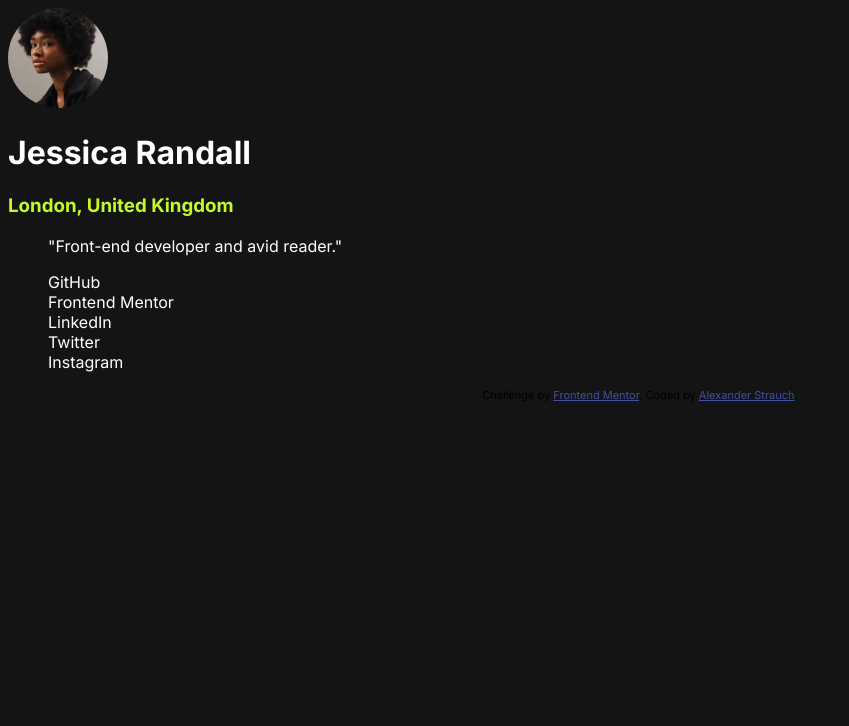
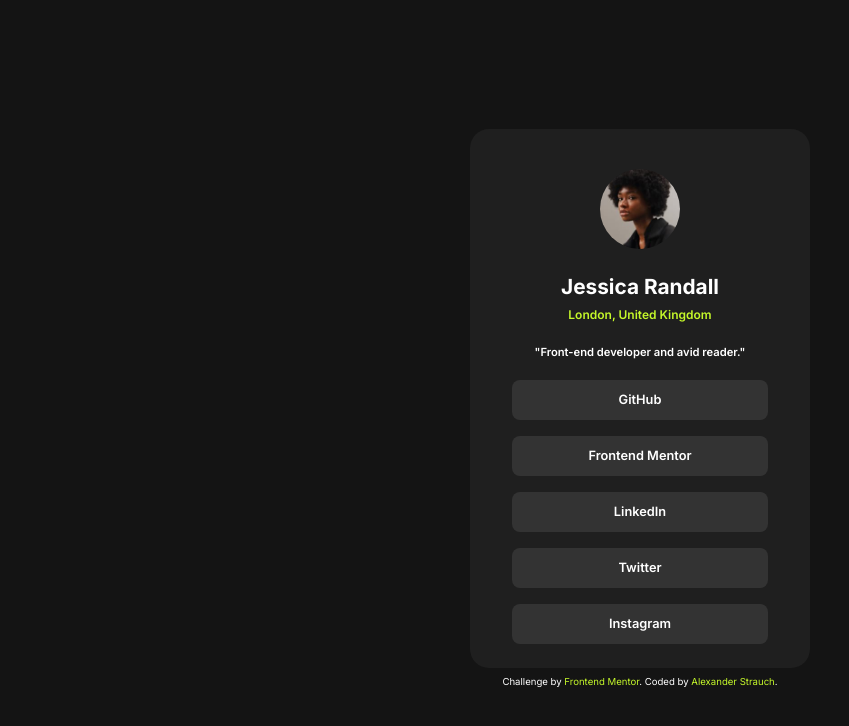
Before and after one commit to alexstrauch/social-links, a plain HTML site: page index.html in a window 1280 px wide. Shown: the whole page, without its empty margins (0-849 px from the left). Drawn offline with Linux system fonts and the light colour scheme.

Commit message:
Edited index.html and styles.css

```diff
--- a/styles.css
+++ b/styles.css
@@ -31,38 +31,88 @@ The designs were created to the following widths:
 
 body {
   background-color: hsl(0, 0%, 8%);
-  min-width: 100vh;
+  min-height: 100vh;
   display: flex;
   flex-direction: column;
+  justify-content: center;
+  align-items: center;
   font-family: "Inter", sans-serif;
 }
 
+.container {
+  background-color: hsl(0, 0%, 12%);
+  display: flex;
+  flex-direction: column;
+  align-items: center;
+  justify-content: center;
+  border-radius: 1.2rem;
+  min-width: 340px;
+}
+
 img {
-  width: 100px;
+  width: 80px;
   border-radius: 50px;
+  margin-top: 2.5rem;
 }
 
 h1 {
   color: hsl(0, 0%, 100%);
+  font-size: 1.3rem;
+  font-weight: 700;
+  padding-top: 0.7rem;
+  margin-bottom: auto;
 }
 
 h3 {
   color: hsl(75, 94%, 57%);
+  font-size: 0.75rem;
+  font-weight: 600;
+  margin-top: 0.5rem;
 }
 
 blockquote {
   color: hsl(0, 0%, 100%);
+  font-size: 0.7rem;
+  font-weight: 600;
+  padding-bottom: 0.1rem;
+}
+
+ul {
+  display: flex;
+  flex-direction: column;
+  justify-content: center;
+  align-items: center;
+  margin-top: 0;
+  padding-left: 0;
+  text-align: center;
+  line-height: 2.5rem;
 }
 
 ul > li {
+  font-size: 0.8rem;
+  font-weight: 600;
   color: hsl(0, 0%, 100%);
   list-style: none;
+  width: 16rem;
+  height: 2.5rem;
+  background-color: hsl(0, 0%, 20%);
+  margin: 0.5rem;
+  border-radius: 0.5rem;
+}
+
+li:hover {
+  color: hsl(0, 0%, 8%);
+  background-color: hsl(75, 94%, 57%);
+  cursor: pointer;
 }
 
 .attribution {
-  font-size: 11px;
+  font-size: 0.6rem;
   text-align: center;
+  color: hsl(0, 0%, 100%);
+  margin-top: 0.5rem;
 }
 .attribution a {
-  color: hsl(228, 45%, 44%);
+  color: hsl(75, 94%, 57%);
+  text-decoration: none;
 }
```
Also changed, not shown: 1 other file.
